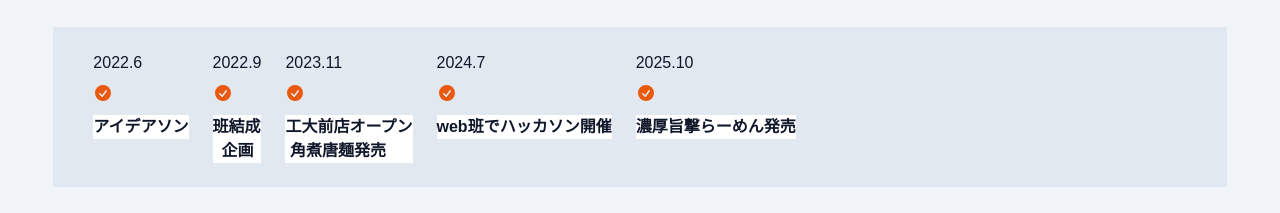
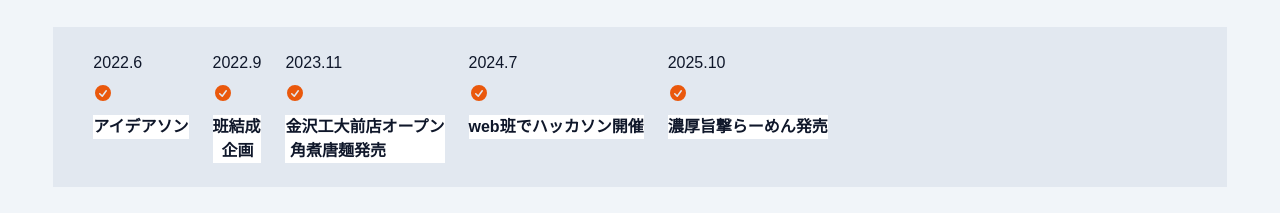
Before and after one commit to FoodCreation/FoodCreation.github.io, a Next.js app: page / in a window 1280 px wide. Shown: the part 1625-1838 px from the top of the page. Built offline with nearby package versions, Linux system fonts and the light colour scheme; a web font is replaced by a local one.

Commit message:
update:文字の修正

```diff
--- a/src/components/OverView/TimeLine.tsx
+++ b/src/components/OverView/TimeLine.tsx
@@ -20,7 +20,7 @@ export default function TimeLine() {
                         <div className="absolute w-4 h-4 bg-orange-500 rounded-full mt-1.5 -start-3 border border-white"></div>
                         <li className="mb-10 ms-4">
                             <time className="mb-1 text-sm font-normal leading-none text-gray-400">2023.11</time>
-                            <h3 className="text-lg font-semibold text-gray-900">工大前店オープン<br/>角煮唐麺発売</h3>
+                            <h3 className="text-lg font-semibold text-gray-900">金沢工大前店オープン<br/>角煮唐麺発売</h3>
                         </li>
                         <div className="absolute w-4 h-4 bg-orange-500 rounded-full mt-1.5 -start-3 border border-white"></div>
                         <li className="mb-10 ms-4">
@@ -66,7 +66,7 @@ export default function TimeLine() {
                                 <div className="timeline-middle">
                                     <svg xmlns="http://www.w3.org/2000/svg" viewBox="0 0 20 20" fill="currentColor" className="w-5 h-5 text-orange-600"><path fillRule="evenodd" d="M10 18a8 8 0 100-16 8 8 0 000 16zm3.857-9.809a.75.75 0 00-1.214-.882l-3.483 4.79-1.88-1.88a.75.75 0 10-1.06 1.061l2.5 2.5a.75.75 0 001.137-.089l4-5.5z" clipRule="evenodd" /></svg>
                                 </div>
-                                <div className="timeline-end timeline-box mt-3 font-semibold bg-white border-white">工大前店オープン<br />&nbsp;角煮唐麺発売</div>
+                                <div className="timeline-end timeline-box mt-3 font-semibold bg-white border-white">金沢工大前店オープン<br />&nbsp;角煮唐麺発売</div>
                             </li>
                             <li>
                                 <div className="timeline-start mb-2">2024.7</div>
--- a/src/components/Teams/TeamsDesktop.tsx
+++ b/src/components/Teams/TeamsDesktop.tsx
@@ -13,7 +13,7 @@ export default function TeamsDesktop() {
             <TeamCardDesktop
                 title="Web班"
                 imageUrl="img/desktop/WebTeam.png"
-                bodytext="Web班では「他学科の学生や職員が出会う場を増やしたい」をコンセプトに８番らーめん工大前店で使えるハチバン初のポイントサイトを開発してます。本気でWebアプリ開発をしたい方、「Web」×「食」に興味がある方を大募集中です！毎週水曜日には開発勉強会も開催し、チームの技術力向上にも力を入れています。興味のある方はぜひ！！！"
+                bodytext="Web班では「他学科の学生や職員が出会う場を増やしたい」をコンセプトに８番らーめん金沢工大前店で使えるハチバン初のポイントサイトを開発してます。本気でWebアプリ開発をしたい方、「Web」×「食」に興味がある方を大募集中です！毎週水曜日には開発勉強会も開催し、チームの技術力向上にも力を入れています。興味のある方はぜひ！！！"
                 linkUrl="/teams/web"
             />
             <TeamCardDesktop
```
